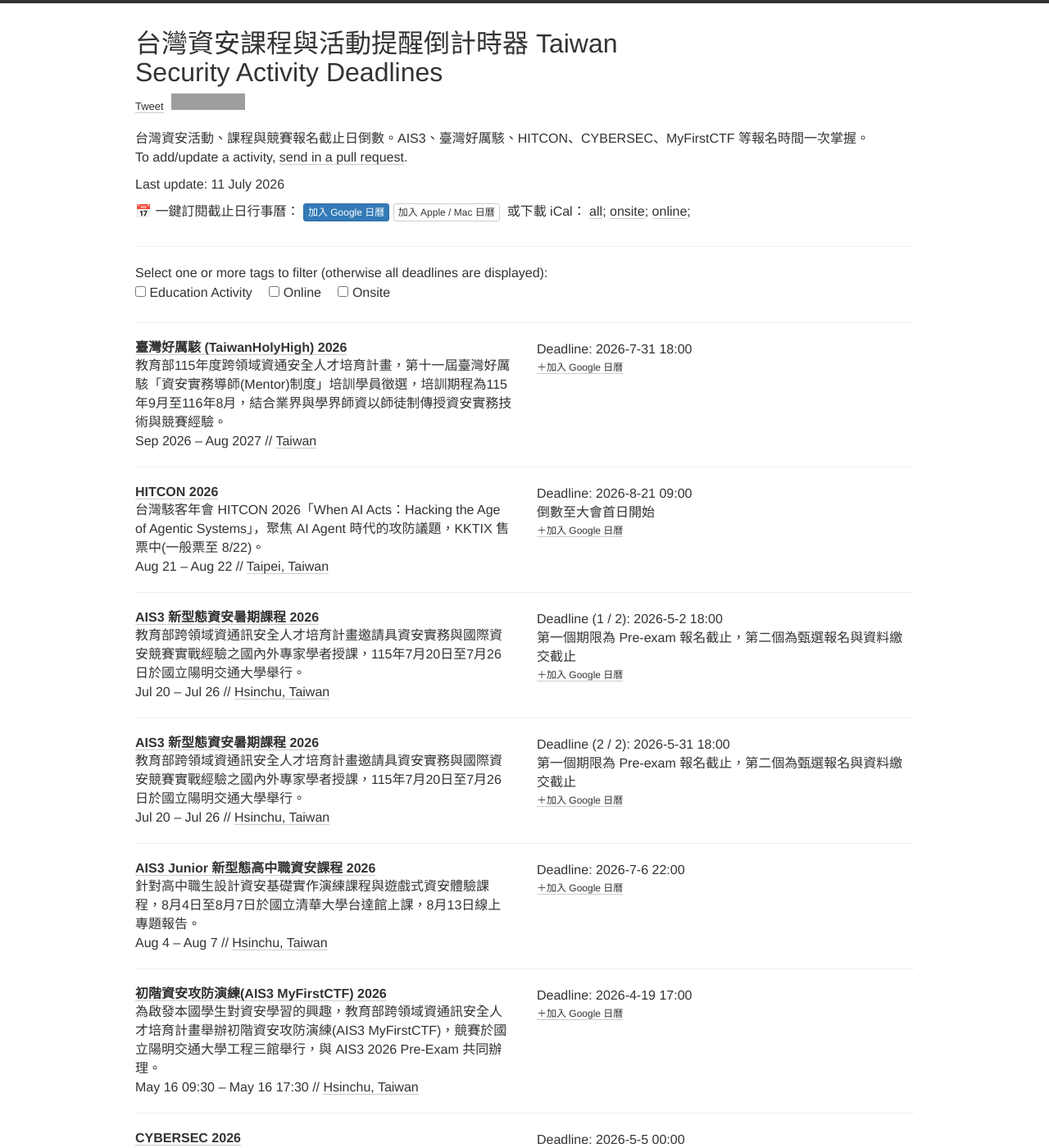
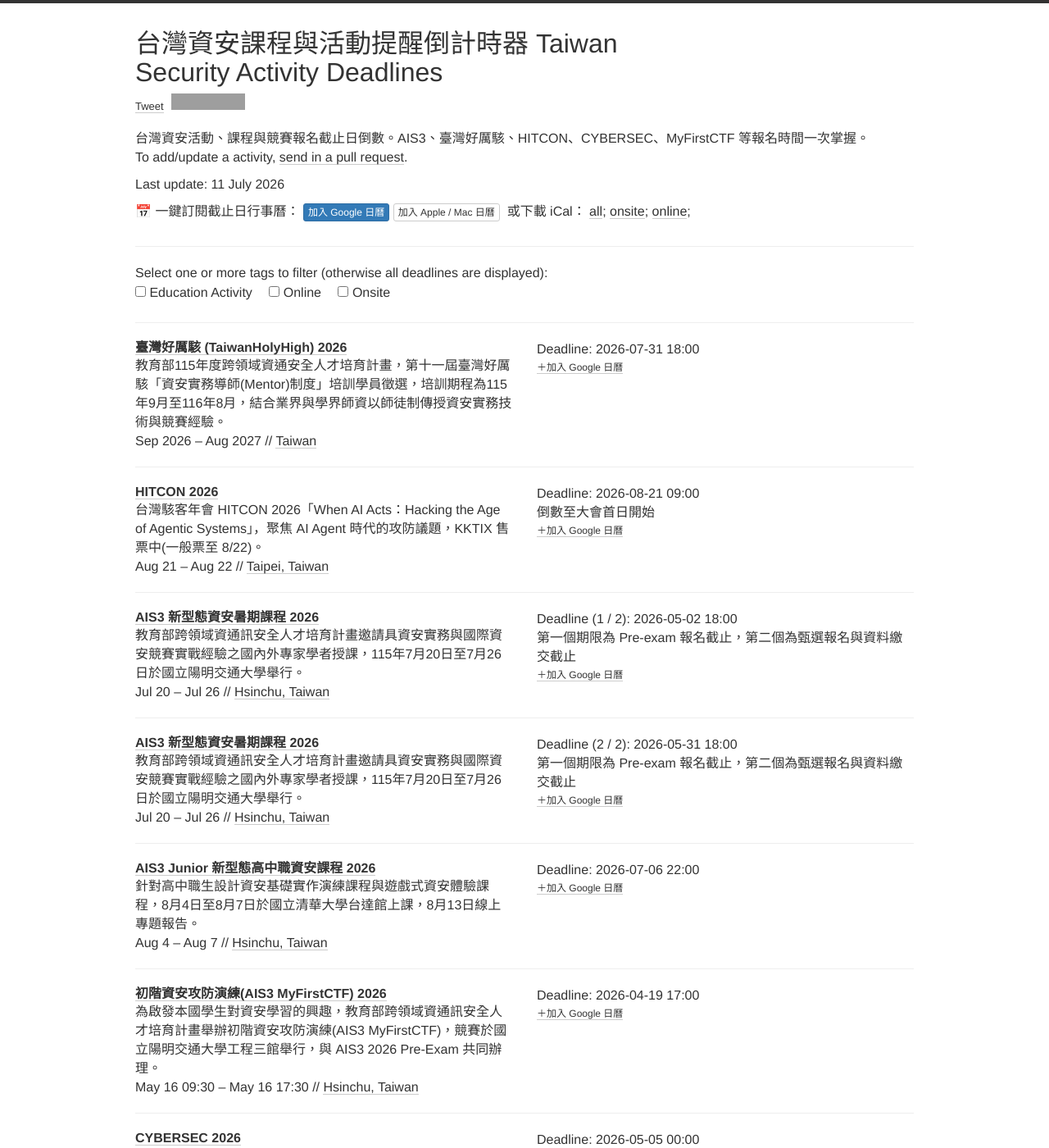
Before and after one commit to stwater20/taiwan-security-deadlines, a Jekyll site: the page built from index.html, in a window 1280 px wide and 1400 px high. Shown: the whole window at 82% size. Built offline with Jekyll 4.4.1, drawn with Linux system fonts in a browser that asks for light colours; nearby versions of some CDN libraries; comment, search, counter and statistics services are not loaded; some of the changed text lies outside the part shown; grey boxes are pictures that could not be loaded.

Commit message:
Zero-pad deadline dates for moment.tz parsing

```diff
--- a/_data/conferences.yml
+++ b/_data/conferences.yml
@@ -6,7 +6,7 @@
   description: 教育部115年度跨領域資通安全人才培育計畫，第十一屆臺灣好厲駭「資安實務導師(Mentor)制度」培訓學員徵選，培訓期程為115年9月至116年8月，結合業界與學界師資以師徒制傳授資安實務技術與競賽經驗。
   link: https://isip.moe.edu.tw/?page_id=368
   deadline:
-    - "2026-7-31 18:00"
+    - "2026-07-31 18:00"
   timezone: Asia/Taipei
   place: Taiwan
   tags: [EDU, ONSITE, ONLINE]
@@ -18,7 +18,7 @@
   comment: 倒數至大會首日開始
   link: https://hitcon.org/2026/
   deadline:
-    - "2026-8-21 09:00"
+    - "2026-08-21 09:00"
   timezone: Asia/Taipei
   place: Taipei, Taiwan
   tags: [EDU, ONSITE]
@@ -30,8 +30,8 @@
   comment: 第一個期限為 Pre-exam 報名截止，第二個為甄選報名與資料繳交截止
   link: https://ais3.org/
   deadline:
-    - "2026-5-2 18:00"
-    - "2026-5-31 18:00"
+    - "2026-05-02 18:00"
+    - "2026-05-31 18:00"
   timezone: Asia/Taipei
   place: Hsinchu, Taiwan
   tags: [EDU, ONSITE]
@@ -42,7 +42,7 @@
   description: 針對高中職生設計資安基礎實作演練課程與遊戲式資安體驗課程，8月4日至8月7日於國立清華大學台達館上課，8月13日線上專題報告。
   link: https://ais3.org/junior
   deadline:
-    - "2026-7-6 22:00"
+    - "2026-07-06 22:00"
   timezone: Asia/Taipei
   place: Hsinchu, Taiwan
   tags: [EDU, ONSITE]
@@ -53,7 +53,7 @@
   description: 為啟發本國學生對資安學習的興趣，教育部跨領域資通訊安全人才培育計畫舉辦初階資安攻防演練(AIS3 MyFirstCTF)，競賽於國立陽明交通大學工程三館舉行，與 AIS3 2026 Pre-Exam 共同辦理。
   link: https://ais3.org/mfctf/
   deadline:
-    - "2026-4-19 17:00"
+    - "2026-04-19 17:00"
   timezone: Asia/Taipei
   place: Hsinchu, Taiwan
   tags: [EDU, ONSITE]
@@ -64,7 +64,7 @@
   description: 由 iThome 主辦的 CYBERSEC 2026 臺灣資安大會，以「RESILIENT FUTURE」為主題，於南港展覽館 2 館舉行，涵蓋 300+ 場專業演說與 400+ 資安品牌展覽。
   link: https://cybersec.ithome.com.tw/2026/
   deadline:
-    - "2026-5-5 00:00"
+    - "2026-05-05 00:00"
   timezone: Asia/Taipei
   place: Taipei, Taiwan
   tags: [EDU, ONLINE, ONSITE]
@@ -75,7 +75,7 @@
   description: 教育部先進資通安全實務人才培育計畫 第九屆臺灣好厲駭徵選活動開始囉!
   link: https://reurl.cc/1v8nRD
   deadline:
-    - "2024-7-31 23:00"
+    - "2024-07-31 23:00"
   place: Taiwan
   tags: [EDU, ONSITE, ONLINE]
 
@@ -85,7 +85,7 @@
   description: 邀請具資安實務與國際資安競賽實戰經驗之國內外專家學者進行授課，透過資訊安全實務(或實戰)之經驗分享與演練，提升本課程學員之資安實務的能力與深度。
   link: https://ais3.org/
   deadline:
-    - "2024-6-5 23:59"
+    - "2024-06-05 23:59"
   place: Taiwan
   tags: [EDU, ONSITE]
 
@@ -105,7 +105,7 @@
   description: 為促進國內資安扎根教育的推動，延續新型態資安暑期課程AIS3 (Advanced Information Security Summer School)之推動成果，針對高中職生設計資安基礎實作演練課程以及遊戲式資安體驗課程與資安攻防演練競賽，藉由短期密集的課程以及團隊合作遊戲與競賽模式，促進高中職生對資安學習的興趣，提升學生的資安素養與資安基礎技術能力，進而發掘與培養資安潛力人才。
   link: https://ais3.org/junior
   deadline:
-    - "2024-7-14 17:00"
+    - "2024-07-14 17:00"
   place: Taiwan
   tags: [EDU, ONSITE]
 
@@ -115,7 +115,7 @@
   description: 為啟發本國學生對資安學習的興趣，教育部先進資通安全實務人才培育計畫舉辦初階資安攻防演練(AIS3 MyFirstCTF)。透過CTF 競賽模式，期能鼓舞學生對資通訊安全的學習熱情，引導資安學習方向與目標。
   link: https://ais3.org/mfctf/
   deadline:
-    - "2024-5-15 18:00"
+    - "2024-05-15 18:00"
   place: Taiwan
   tags: [EDU, ONSITE]
 
@@ -125,7 +125,7 @@
   description: 資安院為擴大培育資安人才，將於7月10日舉辦「CTF種子培訓工作坊」，鼓勵更多年輕學子踏入資安領域，並於未來能進一步擴大應用在各產業資安專業領域中。
   link: https://www.facebook.com/share/p/q64DfdL4WFo2Yciq/
   deadline:
-    - "2024-7-10 08:45"
+    - "2024-07-10 08:45"
   place: Taichung, Taiwan
   tags: [EDU, ONLINE, ONSITE]
 
@@ -135,7 +135,7 @@
   description: 由 iThome 主辦的 CYBERSEC 2025 臺灣資安大會，是亞洲最具指標性的資安會議與交流平台，吸引國內外資安領袖、企業及專業人士齊聚。
   link: https://cybersec.ithome.com.tw/2025/
   deadline:
-    - "2025-4-15 00:00"
+    - "2025-04-15 00:00"
   place: Taipei, Taiwan
   tags: [EDU, ONLINE, ONSITE]
 
@@ -145,6 +145,6 @@
   description: 教育部跨領域資通訊安全人才培育計畫推動辦公室邀請具資安實務與國際資安競賽實戰經驗之國內外專家學者進行授課，透過資訊安全實務(或實戰)之經驗分享與演練，提升本課程學員之資安實務的能力與深度。
   link: https://ais3.org/
   deadline:
-    - "2025-5-24 10:30"
+    - "2025-05-24 10:30"
   place: Taiwan
   tags: [EDU, ONLINE]
```
